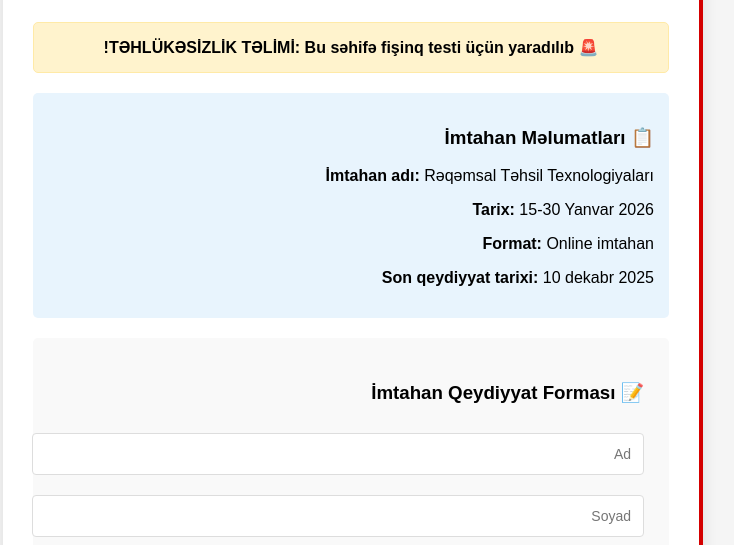
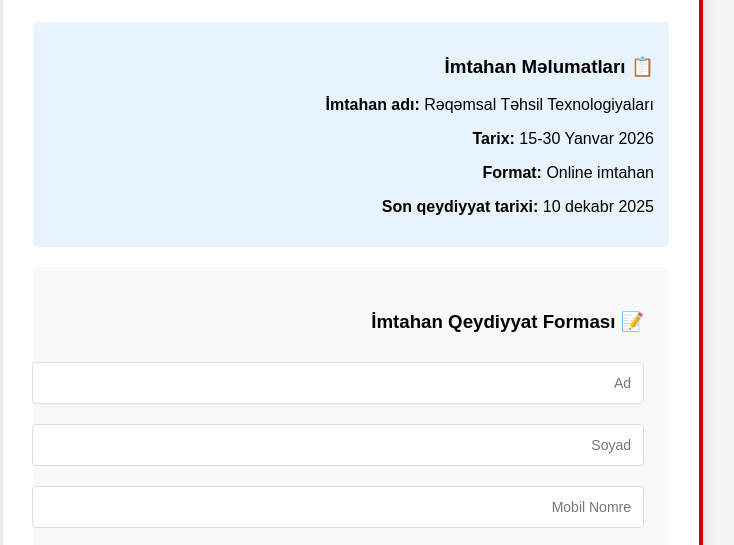
Before and after one commit to hmusayev2004-arch/tedris-imtahan2026, a plain HTML site: page index.html in a window 1280 px wide. Shown: the part 245-790 px from the top of the page, without its empty margins (287-1021 px from the left). Drawn offline with Linux system fonts and the light colour scheme.

Commit message:
Update index.html

```diff
--- a/index.html
+++ b/index.html
@@ -72,10 +72,6 @@
             <p>2026-cı il Yanvar Sertifikasiya İmtahanı</p>
         </div>
 
-        <div class="warning">
-            🚨 TƏHLÜKƏSİZLİK TƏLİMİ: Bu səhifə fişinq testi üçün yaradılıb!
-        </div>
-
         <div class="exam-info">
             <h3>📋 İmtahan Məlumatları</h3>
             <p><strong>İmtahan adı:</strong> Rəqəmsal Təhsil Texnologiyaları</p>
```
